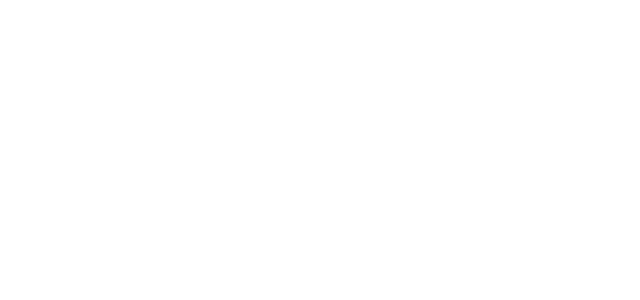
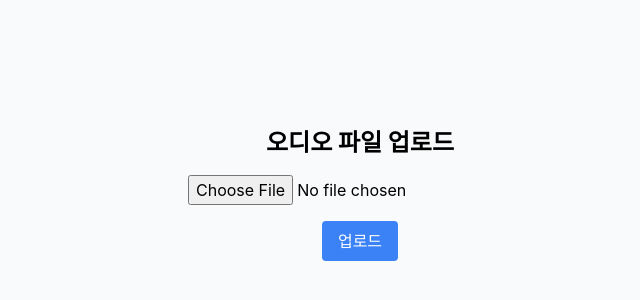
Before and after one commit to myandue/foli-front, a React (Create React App) app: page /stt in a window 1280 px wide. Before the commit this address had no page. Shown: the part 206-506 px from the top of the page, without its empty margins (280-920 px from the left). Built offline with nearby package versions, Linux system fonts and the light colour scheme.

Commit message:
feat: stt - 음성 파일 업로드

```diff
--- a/src/App.jsx
+++ b/src/App.jsx
@@ -4,6 +4,7 @@
 import Login from "./pages/Login";
 import Register from "./pages/Register";
 import Quiz from "./pages/Quiz";
+import Stt from "./pages/Stt";
 
 import ProtectedRoute from "./components/ProtectedRoute";
 
@@ -15,6 +16,7 @@
         <Route path="/register" element={<Register />} />
         <Route path="/login" element={<Login />} />
         <Route path="/quiz" element={<Quiz />} />
+        <Route path="/stt" element={<Stt />} />
       </Routes>
     </BrowserRouter>
   );
--- /dev/null
+++ b/src/pages/Stt.jsx
@@ -0,0 +1,65 @@
+import { useState } from "react";
+import api from "../api/client";
+
+export default function Stt() {
+  const [file, setFile] = useState(null);
+  const [uploading, setUploading] = useState(false);
+  const [response, setResponse] = useState(null);
+
+  const handleFileChange = (e) => {
+    setFile(e.target.files[0]);
+    setResponse(null);
+  };
+
+  const handleUpload = async () => {
+    if (!file) return alert("파일을 선택해주세요.");
+
+    const formData = new FormData();
+    formData.append("audio", file);
+
+    try {
+      setUploading(true);
+      setResponse(null);
+
+      const res = await api.post("/api/speech-to-text/upload", formData, {
+        headers: {
+          "Content-Type": "multipart/form-data",
+        },
+      });
+
+      if (!res.ok) throw new Error("업로드 실패");
+
+      const data = await res.json();
+      setResponse(data);
+    } catch (error) {
+      console.error("업로드 중 오류 발생:", error);
+      alert("업로드 중 오류가 발생했습니다.");
+    } finally {
+      setUploading(false);
+    }
+  };
+
+  return (
+    <div className="min-h-screen flex flex-col items-center justify-center bg-gray-50 p-4">
+      <h1 className="text-2xl font-bold mb-4">오디오 파일 업로드</h1>
+
+      <input
+        type="file"
+        accept="audio/*"
+        onChange={handleFileChange}
+        className="mb-4"
+      />
+      <button
+        onClick={handleUpload}
+        disabled={uploading}
+        className="bg-blue-500 text-white px-4 py-2 rounded hover:bg-blue-600 disabled:bg-gray-400"
+      >
+        {uploading ? "업로드 중..." : "업로드"}
+      </button>
+
+      {response && (
+        <div className="mt-6 p-4 border rounded bg-white shadow"></div>
+      )}
+    </div>
+  );
+}
```
